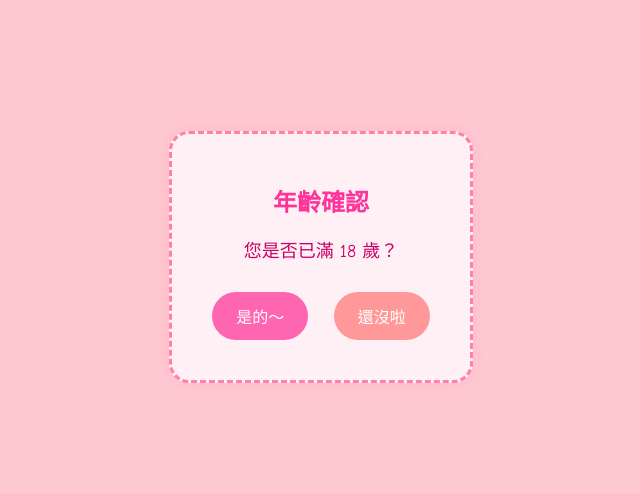
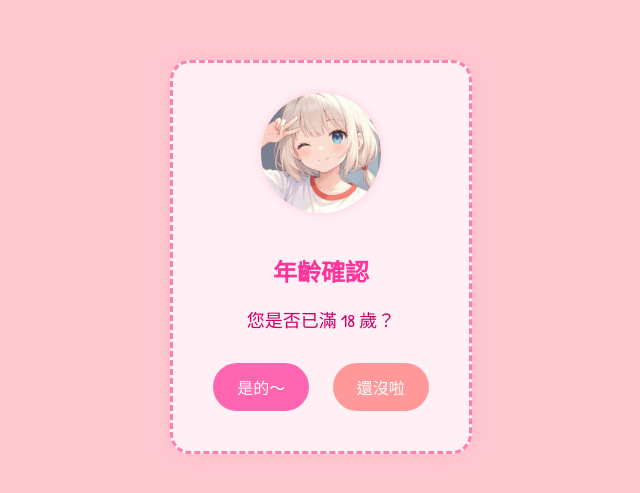
Before and after one commit to CuteLoli/Lolita, a plain HTML site: page index.html in a window 1280 px wide. Shown: the part 143-636 px from the top of the page, without its empty margins (319-959 px from the left). Drawn offline with Linux system fonts and the light colour scheme.

Commit message:
Update index.html

```diff
--- a/index.html
+++ b/index.html
@@ -4,10 +4,14 @@
   <meta charset="UTF-8" />
   <meta name="viewport" content="width=device-width, initial-scale=1.0"/>
   <title>Welcome</title>
+
+  <!-- Google Fonts: Patrick Hand -->
+  <link href="https://fonts.googleapis.com/css2?family=Patrick+Hand&display=swap" rel="stylesheet">
+
   <style>
     body {
       margin: 0;
-      font-family: "Comic Sans MS", "Segoe UI", cursive;
+      font-family: 'Patrick Hand', cursive;
       background: linear-gradient(to bottom, #ffe6f0, #ffe0ff);
       overflow: hidden;
     }
@@ -32,6 +36,15 @@
       max-width: 320px;
       box-shadow: 0 0 20px rgba(255, 182, 193, 0.8);
       border: 3px dashed #ff80aa;
+    }
+
+    .avatar {
+      width: 120px;
+      height: 120px;
+      border-radius: 50%;
+      margin-bottom: 15px;
+      object-fit: cover;
+      box-shadow: 0 0 10px rgba(255, 182, 193, 0.6);
     }
 
     h2 {
@@ -95,6 +108,7 @@
 <body>
   <div id="ageModal">
     <div id="ageModalContent">
+      <img src="Cute.jpg" alt="可愛角色" class="avatar" />
       <h2> 年齡確認 </h2>
       <p>您是否已滿 18 歲？</p>
       <button class="yes" onclick="confirmAge(true)">是的～</button>
@@ -103,7 +117,7 @@
   </div>
 
   <div id="mainContent">
-    <p>這是受年齡限制的可愛網站 💕</p>
+    <p>這是受年齡限制的可愛網站</p>
   </div>
 
   <script>
```
